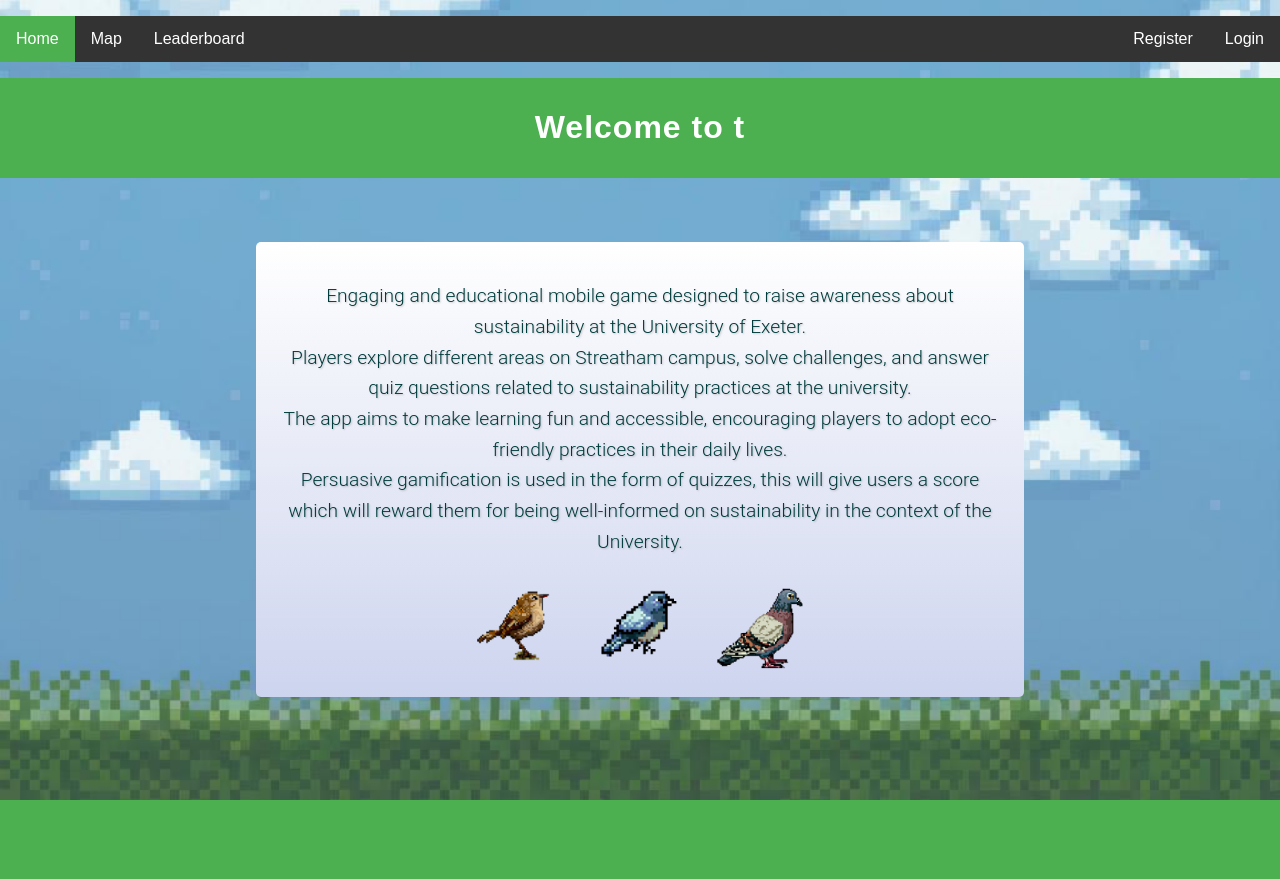
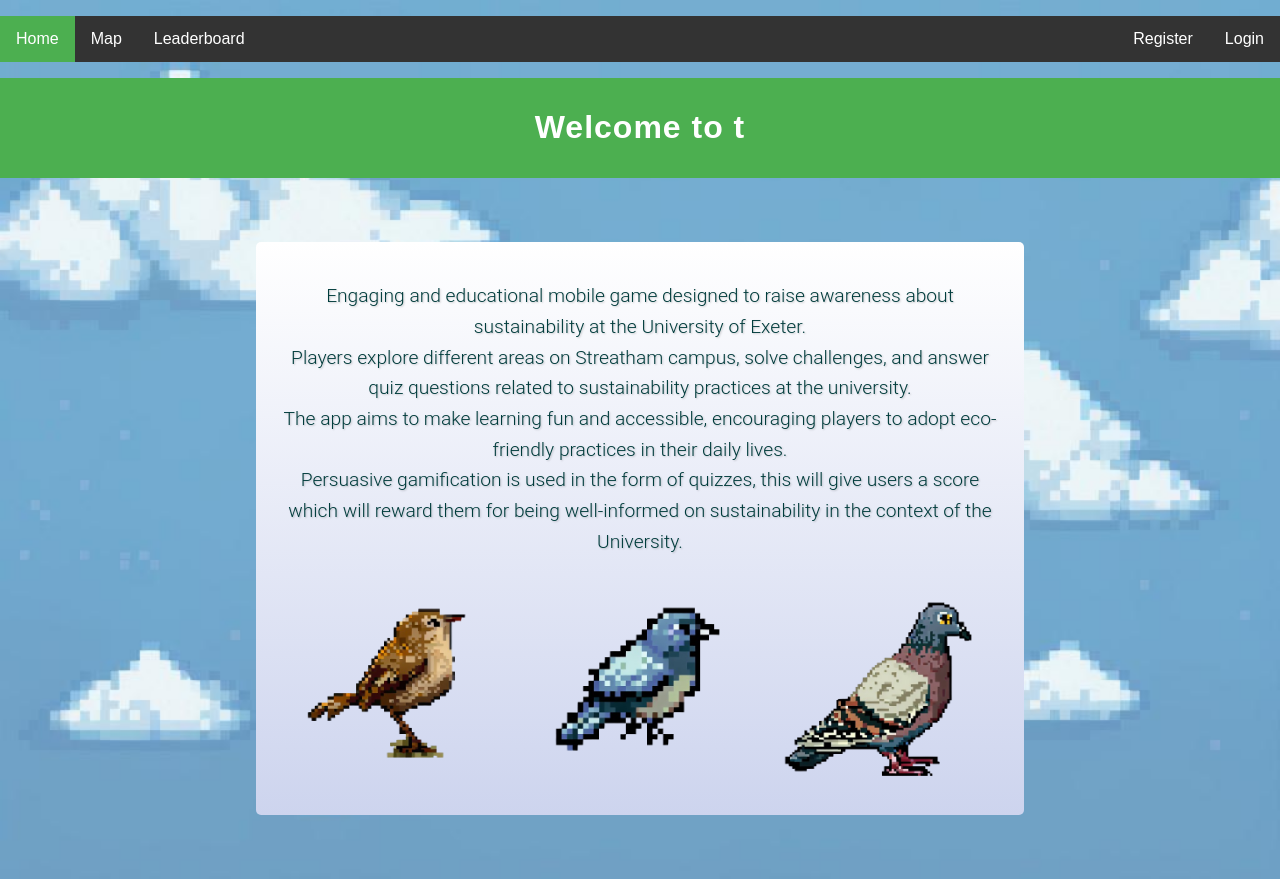
Before and after one commit to JamesGower0/ECM-2434, a Django app: page /home/ in a window 1280 px wide. Before the commit the page ends 800 px from the top, so only its background shows below. Run offline with Django 5.2, Linux system fonts and the light colour scheme; data comes from the database, SQL or seed files in the repository.

Commit message:
Update stylesheet.css

```diff
--- a/groupproject/application/static/application/stylesheet.css
+++ b/groupproject/application/static/application/stylesheet.css
@@ -56,7 +56,7 @@ body {
  }
 
  .image-container img {
-	width: 100px;
+	width: 30%;
 	height: auto;
 	margin: 0 10px;
   }
```
